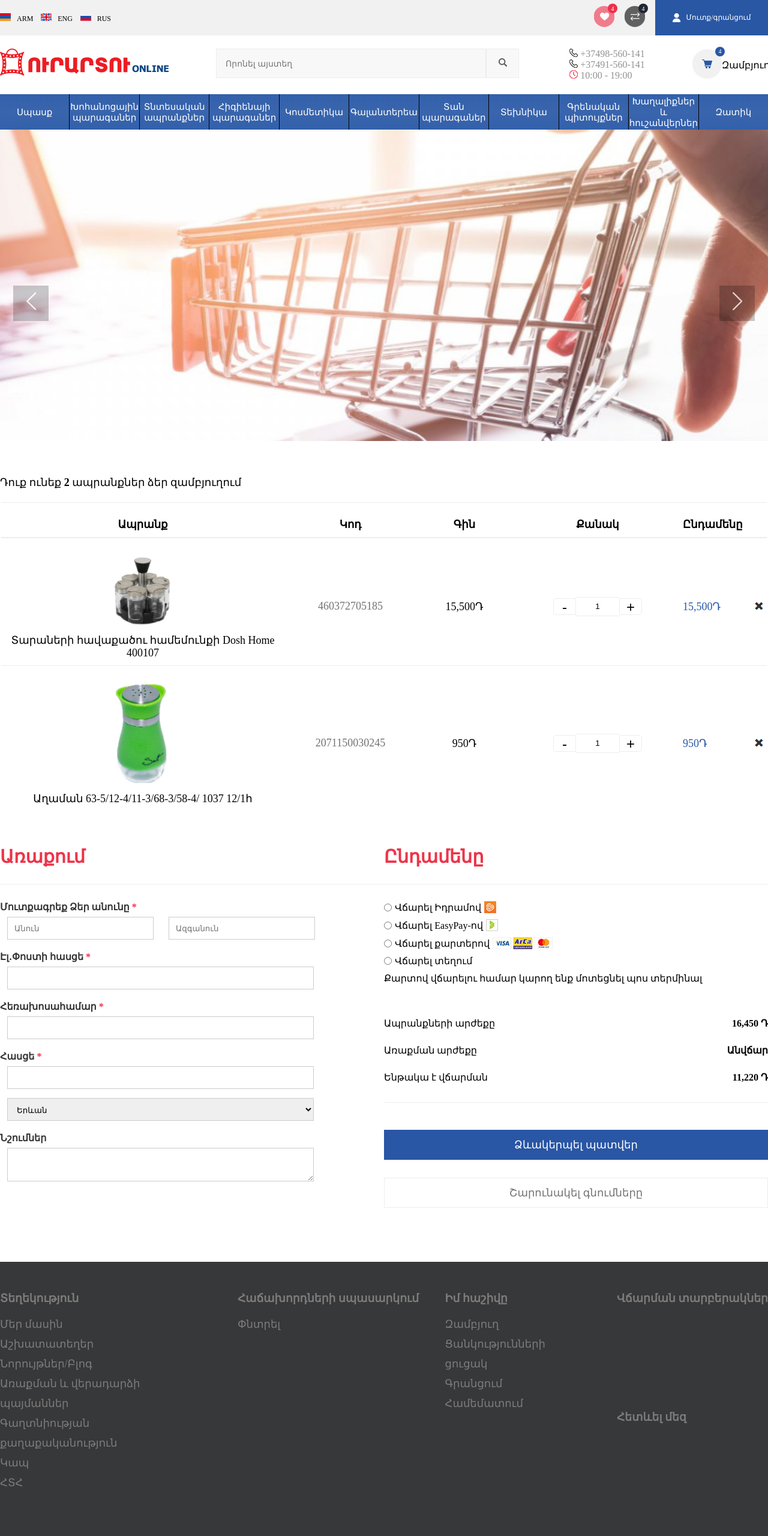
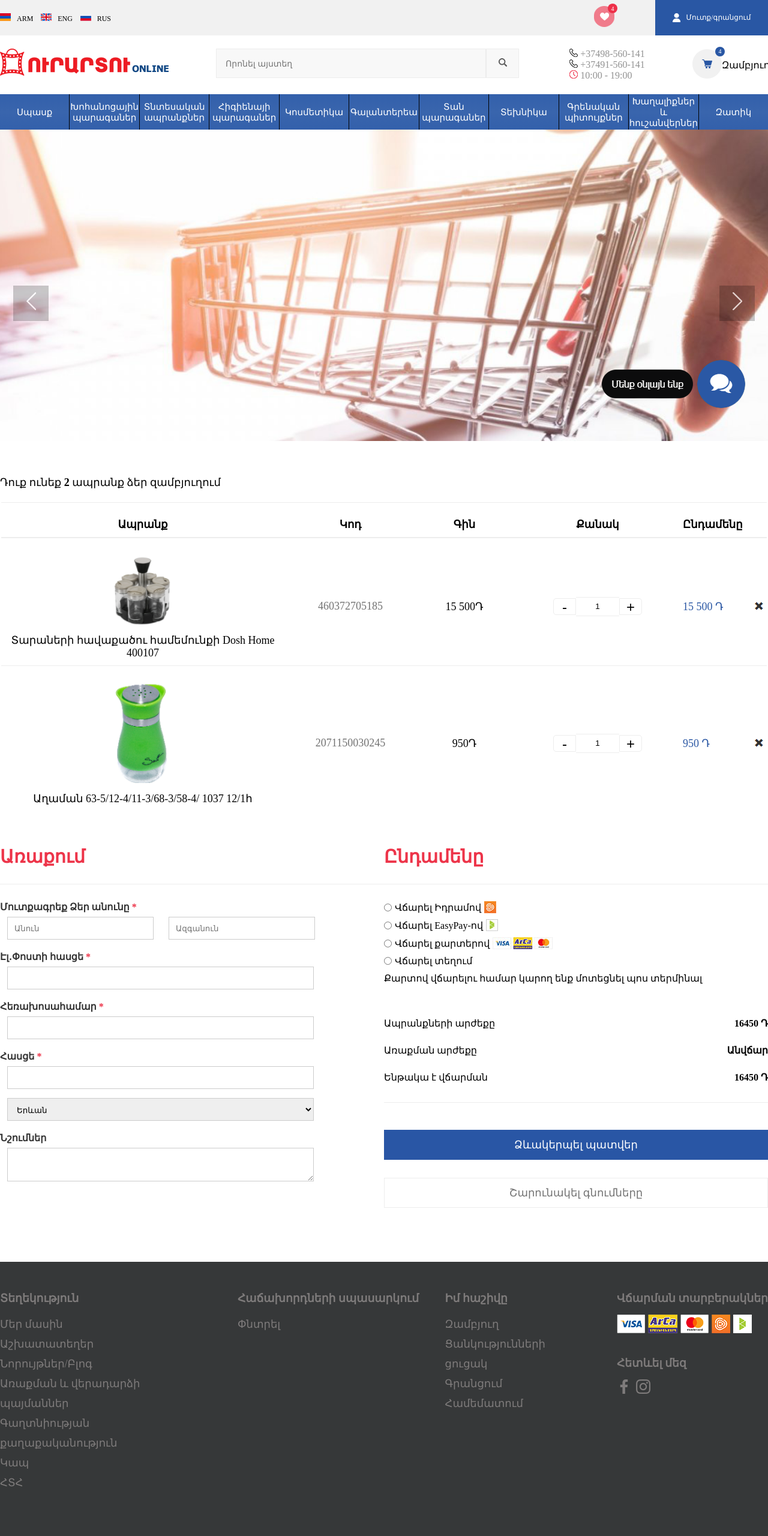
Before and after one commit to Gyulnara/urartu-online-market, a plain HTML site: page checkout.html in a window 1280 px wide. Shown: the top 2560 px of the page at 60% size. Drawn offline with nearby package versions, Linux system fonts and the light colour scheme.

Commit message:
working in checkout

```diff
--- a/checkout.html
+++ b/checkout.html
@@ -38,22 +38,14 @@
                 <div class="user-part">
                     <div class="wishlist">
                         <div class="wish">
-                            <a href="#">
+                            <a href="wishlist.html">
                                 <img src="./img/likeBg.png" alt="likeBg">
                             </a>
                             <div>
                                 4
                             </div>
                         </div>
-                        <div class="exchange">
-                            <a href="#">
-                                <img src="./img/arrow.png" alt="arrow">
-                            </a>
-                            <div>
-                                4
-                            </div>
-                        </div>
-                        <a href="#" class="register">
+                        <a href="register.html" class="register">
                             <img src="./img/user.png" alt="user">
                             Մուտք/գրանցում
                         </a>
@@ -169,7 +161,7 @@
     <section class="checkout-detail">
         <div class="checkout-detail-block">
             <h3 class="checkout-detail-title">
-                Դուք ունեք <span class="count-of-order">2</span> ապրանքներ ձեր զամբյուղում
+                Դուք ունեք <span class="count-of-order">2 </span> ապրանք ձեր զամբյուղում
             </h3>
             <table class="checkout-table">
                 <tr class="table-row-name">
@@ -179,7 +171,7 @@
                     <th class="checkout-count">Քանակ</th>
                     <th class="checkout-all">Ընդամենը</th>
                 </tr>
-                <tr>
+                <tr class="product-row">
                     <td class="checkout-product">
                         <div>
                             <img src="./img/axaman-mini.png" alt="axaman-mini">
@@ -189,7 +181,7 @@
                         </div>
                     </td>
                     <td class="checkout-code code">460372705185</td>
-                    <td class="checkout-price">15,500Դ</td>
+                    <td class="checkout-price">15 500Դ</td>
                     <td class="checkout-count">
                         <div class="control">
                             <button type="button" id="sub2" class="sub bttn bttn-left">-</button>
@@ -197,11 +189,12 @@
                             <button type="button" id="add2" class="add bttn bttn-right">+</button>
                         </div>
                     </td>
-                    <td class="checkout-all code">15,500Դ
-                        <img src="./img/close-checkout.png" alt="close-checkout">
+                    <td class="checkout-all code">
+                        <p> <span class="checkout-product-price">15 500</span> Դ</p>
+                        <img src="./img/close-checkout.png" alt="close-checkout" class="close-checkout">
                     </td>
                 </tr>
-                <tr>
+                <tr class="product-row">
                     <td class="checkout-product">
                         <div>
                             <img src="./img/axaman-mini2.png" alt="axaman-mini">
@@ -219,8 +212,9 @@
                             <button type="button" id="add2" class="add bttn bttn-right">+</button>
                         </div>
                     </td>
-                    <td class="checkout-all code">950Դ
-                        <img src="./img/close-checkout.png" alt="close-checkout">
+                    <td class="checkout-all code">
+                        <p><span class="checkout-product-price">950</span> Դ</p>
+                        <img src="./img/close-checkout.png" alt="close-checkout" class="close-checkout">
                     </td>
                 </tr>
             </table>
@@ -325,19 +319,21 @@
                     <div class="order-sum">
                         <div class="order-sum-blocks">
                             <p>Ապրանքների արժեքը</p>
-                            <strong>16,450 Դ</strong>
+                            <strong class="total-price"></strong>
                         </div>
                         <div class="order-sum-blocks">
                             <p>Առաքման արժեքը</p>
-                            <strong>Անվճար</strong>
+                            <div class="free-or-not">
+                                <strong class="free-shiping">Անվճար</strong>
                             <div class="shipping-variant">
-                               <!-- designum 500d e orinak@ -->
+                                <!-- designum 500d e orinak@ -->
                                 <p class="shipping-condition">առաքումը անվճար է 5000դր և ավել գնումների դեպքում</p>
+                            </div>
                             </div>
                         </div>
                         <div class="order-sum-blocks">
                             <p>Ենթակա է վճարման</p>
-                            <strong>11,220 Դ</strong>
+                            <strong class="order-sum-price">11,220 Դ</strong>
                         </div>
                     </div>
                     <div class="order-confirm">
@@ -354,7 +350,7 @@
     <footer>
         <div class="footer-links">
             <div class="footer-container">
-                <div>
+                <div class="footer-information">
                     <h3>Տեղեկություն</h3>
                     <ul>
                         <li><a href="#">Մեր մասին</a></li>
@@ -366,13 +362,13 @@
                         <li><a href="#">ՀՏՀ</a></li>
                     </ul>
                 </div>
-                <div>
+                <div class="footer-customer-service">
                     <h3>Հաճախորդների սպասարկում</h3>
                     <ul>
                         <li><a href="#">Փնտրել</a></li>
                     </ul>
                 </div>
-                <div>
+                <div class="footer-account-info">
                     <h3>Իմ հաշիվը</h3>
                     <ul>
                         <li><a href="#">Զամբյուղ</a></li>
@@ -382,27 +378,30 @@
                     </ul>
                 </div>
                 <div>
-                    <div>
+                    <div class="footer-payment-option">
                         <h3>Վճարման տարբերակներ</h3>
-                        <ul>
-                            <li><img src="" alt=""></li>
-                            <li><img src="" alt=""></li>
-                            <li><img src="" alt=""></li>
-                            <li><img src="" alt=""></li>
-                            <li><img src="" alt=""></li>
-                        </ul>
+                        <img src="./img/cart-name.png" alt="cart-name">
                     </div>
-                    <div>
+                    <div class="footer-follow-link">
                         <h3>Հետևել մեզ</h3>
-                        <ul>
-                            <li><a href=""><img src="" alt=""></a></li>
-                            <li><a href=""><img src="" alt=""></a></li>
+                        <ul class="social-media">
+                            <li>
+                                <a href="#"><img src="./img/facebook.png" alt="facebook"></a>
+                            </li>
+                            <li>
+                                <a href="#"><img src="./img/instagram.png" alt="instagram"></a>
+                            </li>
                         </ul>
                     </div>
                 </div>
             </div>
         </div>
-        <div></div>
+        <div class="copyright">
+            <p class="copyright-text">Copyright 2020 urartuonline.am</p>
+        </div>
+        <a href="#" class="live-chat">
+            <img src="./img/live-chat-icon.png" alt="live-chat-icon">
+        </a>
     </footer>
     <!-- ---end of the footer----------- -->
 
--- a/css/style.css
+++ b/css/style.css
@@ -1908,7 +1908,9 @@ input[type=number]::-webkit-outer-spin-button {
     max-height: 170px;
     object-fit: cover;
 }
-
+.free-or-not{
+    text-align: right;
+}
 .payment-and-shipping {
     margin-top: 56px;
     display: flex;
--- a/js/script.js
+++ b/js/script.js
@@ -242,6 +242,49 @@ if ($('.product__slider-main').length) {
   }
 }
 
+function countOfOrder(){
+  var count=$(".count-of-order").text(($(".product-row").length));
+}
+countOfOrder()
+
+function totalPrice(){
+  var totalPrice = 0;
+  $(".checkout-product-price").each(function () {
+    var cenaEach = parseFloat($(this).text().split(" ").join(""));
+    totalPrice += cenaEach;
+});
+$(".total-price").text(totalPrice + " Դ");
+$(".order-sum-price").text(totalPrice + " Դ");
+if(totalPrice==0){
+  $('.free-shiping').text("")
+}
+else if(totalPrice<5000){
+  $('.shipping-variant').css("display","block")
+  $('.free-shiping').text("500 Դ")
+}
+}
+totalPrice()
+
+$(".close-checkout").on("click", function () {
+ var x = $(this).parents('.product-row').remove();
+
+  countOfOrder()
+  totalPrice()
+  // console.log($(".checkout-table").children().length)
+  // if(.length==0){
+  //   $(".checkout-table").remove()
+  // }
+  // console.log(x.length)
+
+  // var totalPrice = 0;
+  // $(".eachPrice").each(function () {
+  //     var cenaEach = parseFloat($(this).text());
+  //     totalPrice += cenaEach;
+  // });
+  // $("#total-price").text(totalPrice + "$");
+  // $("#items-basket").text("(" + ($("#list-item").children().length) + ")");
+});
+
 
 function openAccountDetail(evt, cityName) {
   var i, tabcontent, tablinks;
@@ -268,6 +311,9 @@ document.getElementById("defaultOpen").click();
 //     box.classList.toggle('is-active');
 //   });
 // }
+
+
+
 
 var modalBackdrop = document.querySelector(".modal-backdrop")
 
@@ -346,3 +392,15 @@ cancelChangeData.addEventListener('click', function (e) {
   orderData.classList.remove("is-open")
   modalBackdrop.style.display = "none"
 });
+
+
+
+// function deleteRow(btn) {
+//   if(!confirm("Are you sure you want to delete?")) return;
+
+//   // var tbl = el.parentNode.parentNode.parentNode;
+//   // var row = el.parentNode.parentNode.rowIndex;
+//   // tbl.deleteRow(row);
+//   var row = btn.parentNode.parentNode;
+//   row.parentNode.removeChild(row);
+// }
```
Also changed, not shown: 404.html (+21 -26 lines), about-us.html (+21 -27 lines), account-page.html (+25 -28 lines), category-page.html (+2 -10 lines), order-confirmation.html (+21 -26 lines), register.html (+21 -26 lines), wishlist.html (+21 -26 lines).
